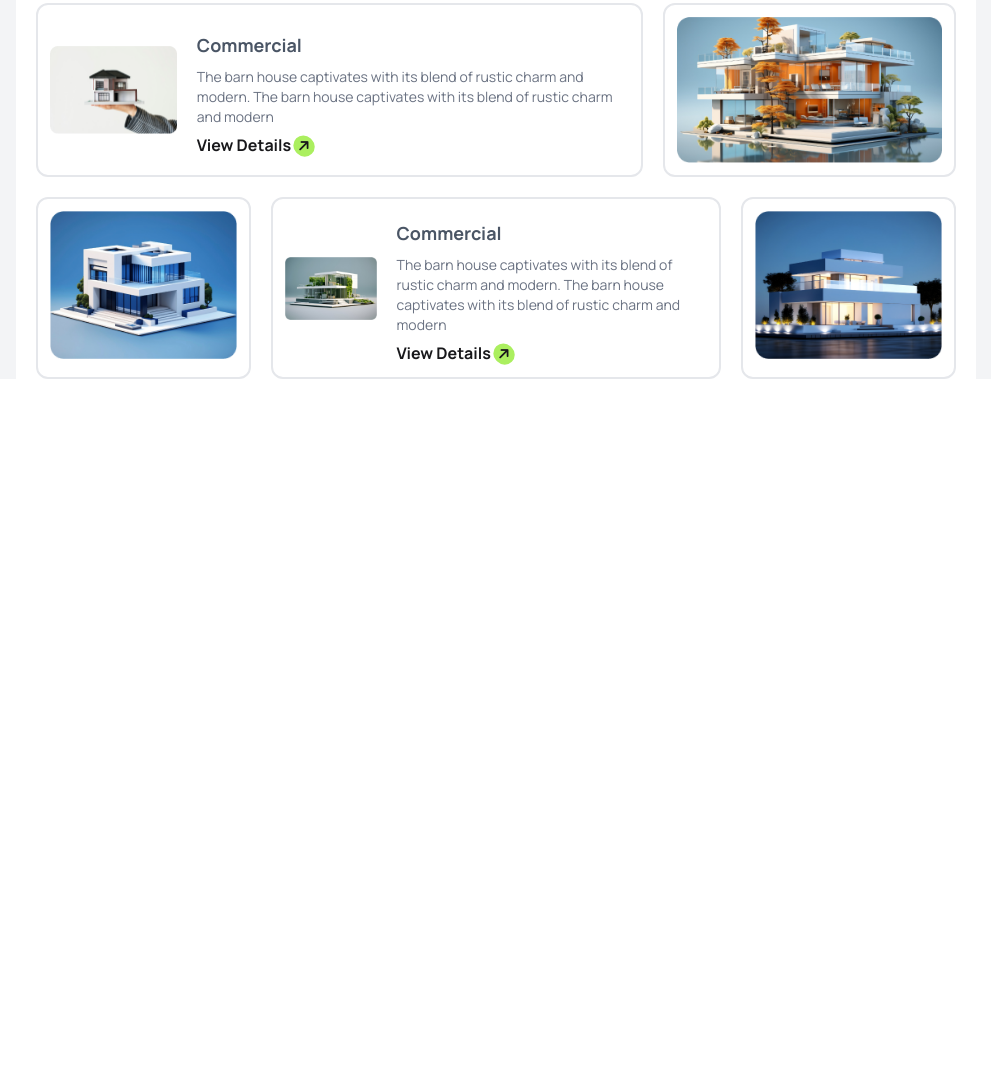
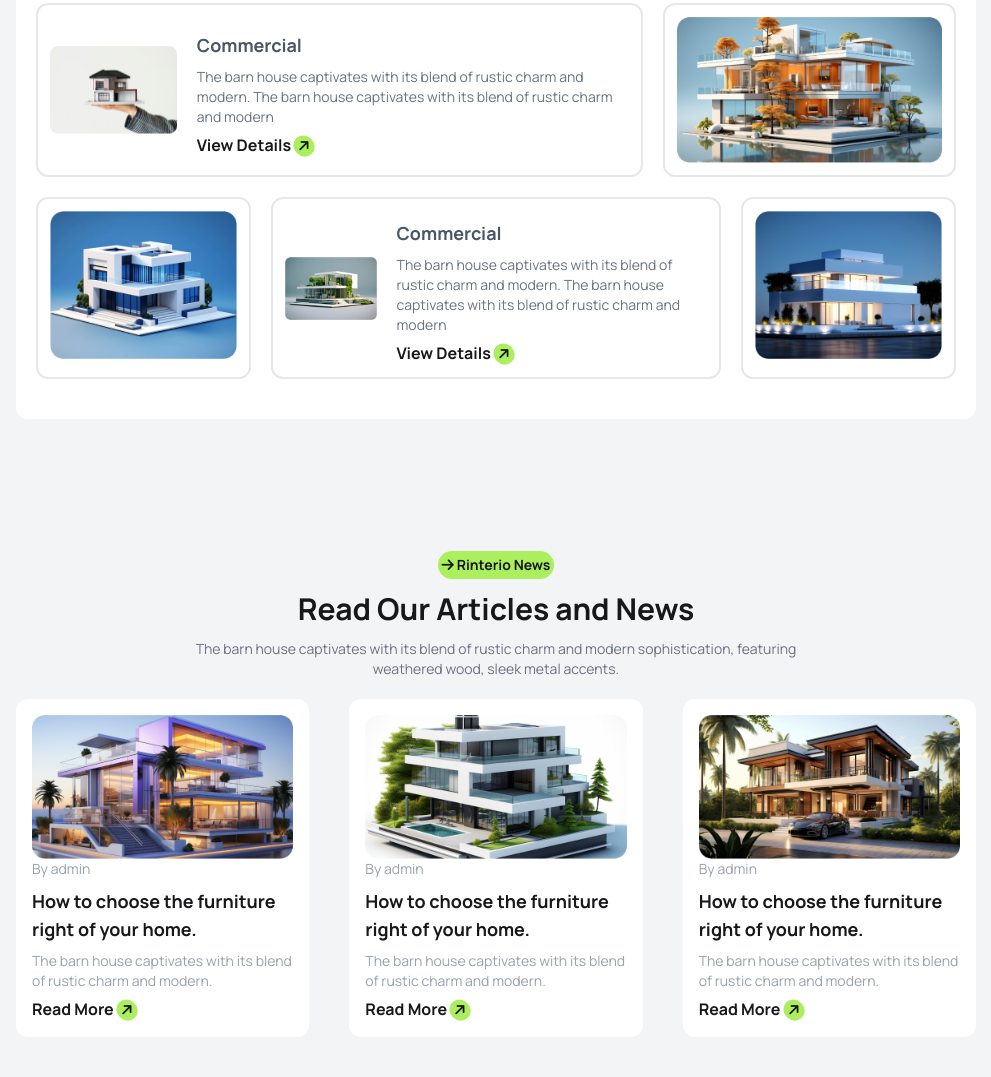
Before and after one commit to Maruf131/Assignment-3, a plain HTML site: page index.html in a window 1280 px wide. Shown: the part 2430-3507 px from the top of the page, without its empty margins (144-1135 px from the left). Before the commit the page ends 2809 px from the top, so only its background shows below. Drawn offline with nearby package versions, Linux system fonts and the light colour scheme.

Commit message:
another section added and mobile responsive

```diff
--- a/index.html
+++ b/index.html
@@ -184,7 +184,7 @@
             </div>
         </section>
 
-        <section class="mt-10 lg:max-w-3/4 xl:mx-auto xl:pt-20 pt-10 mx-2 bg-white">
+        <section class="mt-10 lg:max-w-3/4 xl:mx-auto xl:pt-20 pt-10 pb-10 mx-2 bg-white rounded-xl">
             <div class="text-center">
                 <button class="bg-[#ABEF5F] p-1 rounded-2xl text-sm font-bold mt-3"><i
                         class="fa-solid fa-arrow-right"></i>
@@ -236,6 +236,42 @@
                 </div>
             </div>
         </section>
+
+        <section class="mt-10 lg:max-w-3/4 xl:mx-auto xl:pt-20 pt-10 pb-10 mx-2">
+            <div class="text-center">
+                <button class="bg-[#ABEF5F] p-1 rounded-2xl text-sm font-bold mt-3"><i
+                        class="fa-solid fa-arrow-right"></i>
+                    Rinterio News</button>
+                <h1 class="text-3xl font-bold mt-3">Read Our Articles and News</h1>
+                <p class="text-sm text-gray-500 w-2/3 mx-auto mt-3">The barn house captivates with its blend of rustic charm and modern sophistication, featuring weathered wood, sleek metal accents.</p>
+            </div>
+            <div class="grid xl:grid-cols-3 gap-10 mt-5">
+                <div class="bg-white p-4 rounded-xl">
+                <img src="assets/article1.png" alt="">
+                <h4 class="text-sm text-gray-400">By admin</h4>
+                <h2 class="text-lg font-bold mt-2">How to choose the furniture right of your home.</h2>
+                <p class="text-sm text-gray-400 mt-2">The barn house captivates with its blend of rustic charm and modern. </p>
+                <b class="mt-2">Read More <i
+                        class="fa-solid fa-arrow-right text-sm -rotate-45 bg-[#ABEF5F] p-1 rounded-full mt-2"></i></b>
+            </div>
+                <div class="bg-white p-4 rounded-xl">
+                <img src="assets/article2.png" alt="">
+                <h4 class="text-sm text-gray-400">By admin</h4>
+                <h2 class="text-lg font-bold mt-2">How to choose the furniture right of your home.</h2>
+                <p class="text-sm text-gray-400 mt-2">The barn house captivates with its blend of rustic charm and modern. </p>
+                <b class="mt-2">Read More <i
+                        class="fa-solid fa-arrow-right text-sm -rotate-45 bg-[#ABEF5F] p-1 rounded-full mt-2"></i></b>
+            </div>
+                <div class="bg-white p-4 rounded-xl">
+                <img src="assets/article3.png" alt="">
+                <h4 class="text-sm text-gray-400">By admin</h4>
+                <h2 class="text-lg font-bold mt-2">How to choose the furniture right of your home.</h2>
+                <p class="text-sm text-gray-400 mt-2">The barn house captivates with its blend of rustic charm and modern. </p>
+                <b class="mt-2">Read More <i
+                        class="fa-solid fa-arrow-right text-sm -rotate-45 bg-[#ABEF5F] p-1 rounded-full mt-2"></i></b>
+            </div>
+            </div>
+        </section>
     </main>
 
     <footer>
```
